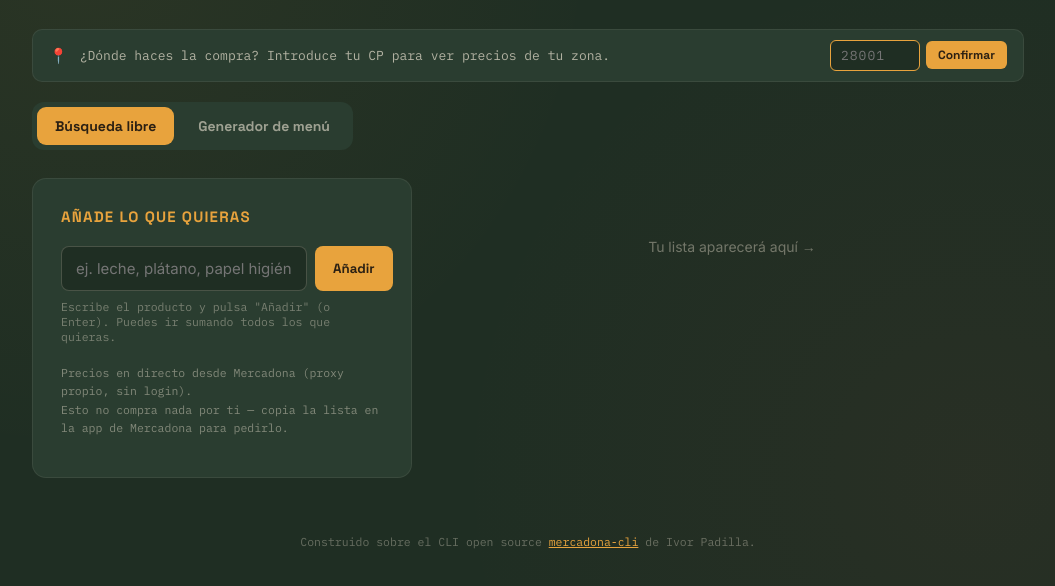
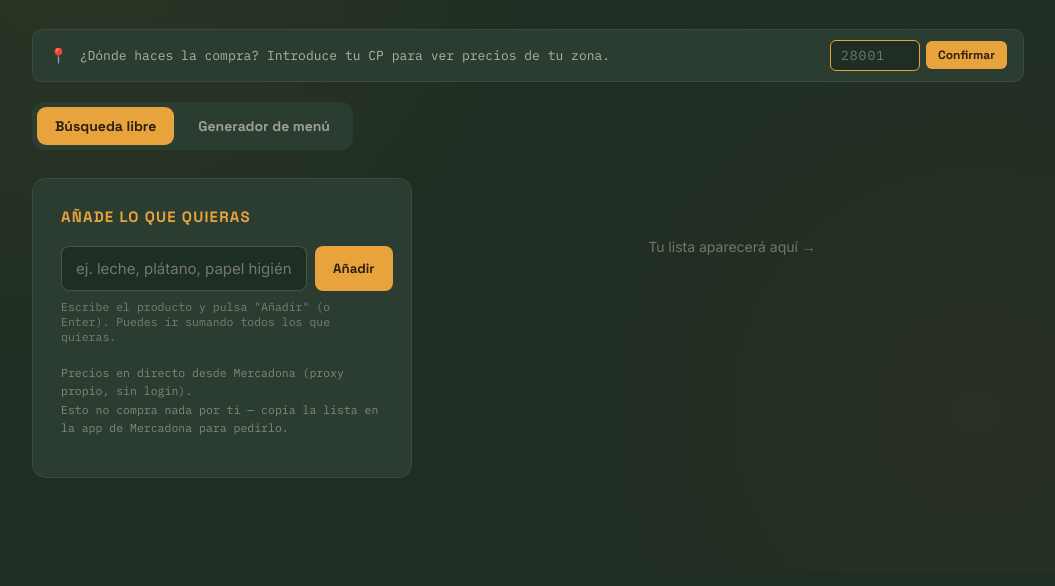
Before and after one commit to HerniRG/cestaviva, a website: page public/index.html in a window 1280 px wide. Shown: the part 242-828 px from the top of the page, without its empty margins (112-1167 px from the left). Drawn offline with Linux system fonts and the light colour scheme.

Commit message:
chore: eliminar referencias a mercadona-cli e Ivor Padilla
Ya no se usa ese proyecto como dependencia, por lo que se eliminan
todas las menciones del footer y del LICENSE.

```diff
--- a/public/index.html
+++ b/public/index.html
@@ -236,7 +236,6 @@
     </div>
   </div>
 
-  <p class="footer-note">Construido sobre el CLI open source <a href="https://github.com/ivorpad/mercadona-cli" target="_blank">mercadona-cli</a> de Ivor Padilla.</p>
 </div>
 
 <script>
```
Also changed, not shown: 1 other file.
